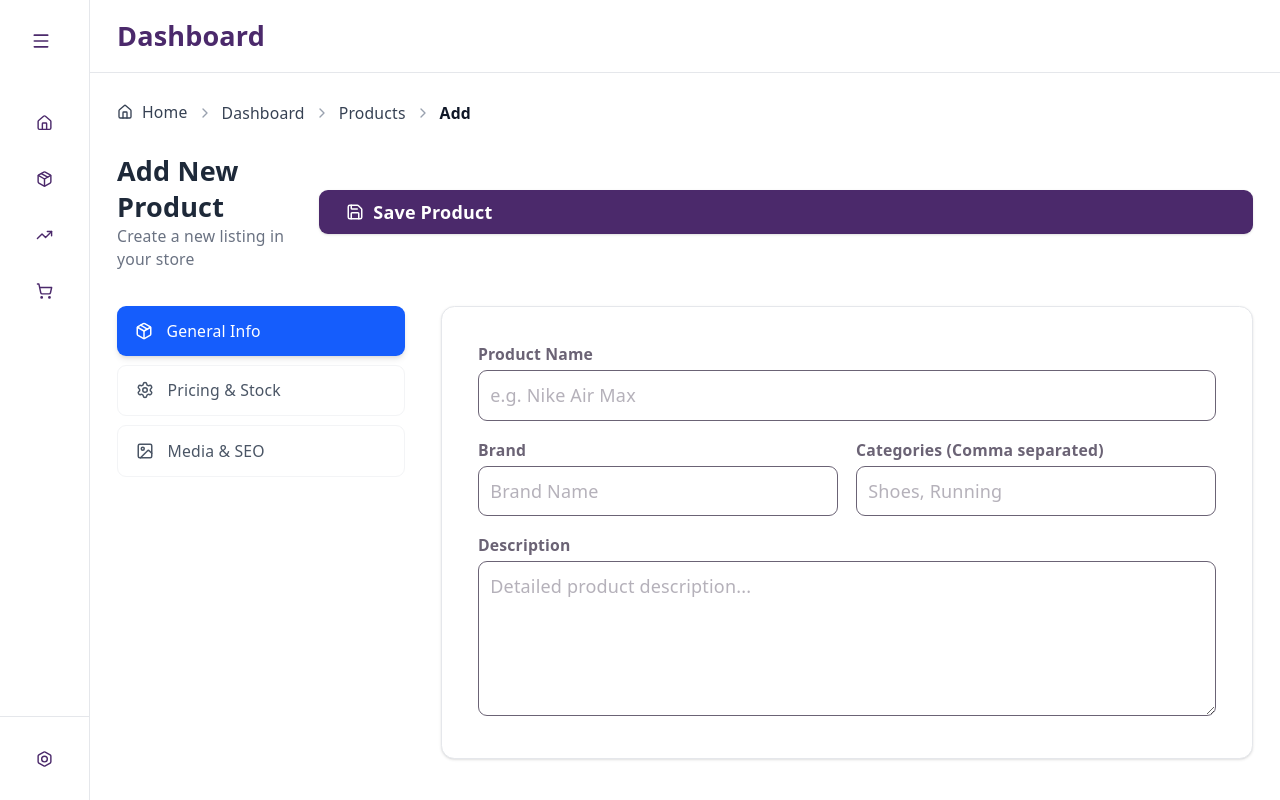
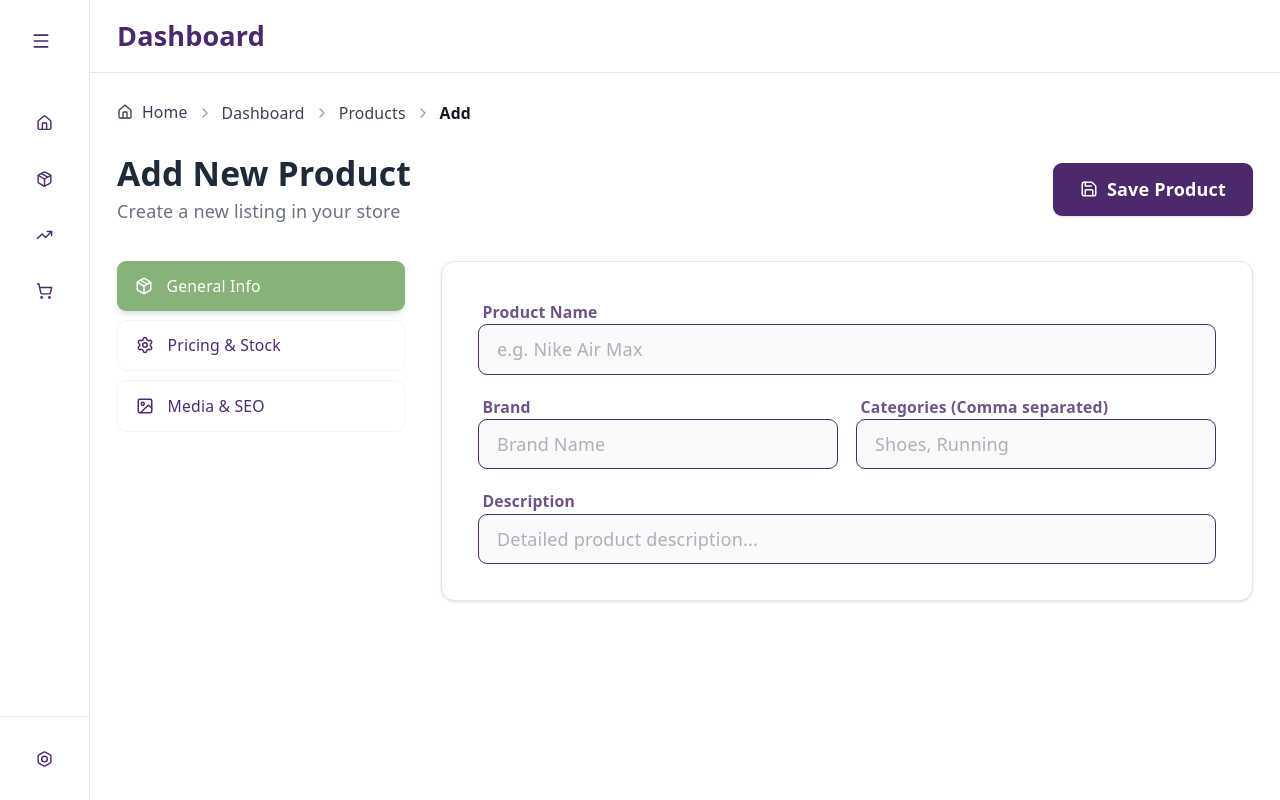
Before and after one commit to kingfaiii/node-express-mongodb, a React (Vite) app in the folder frontend/: page /dashboard/products/add in a window 1280 px wide. Built offline with nearby package versions, Linux system fonts and the light colour scheme; no server answers; sample sign-in values are in the browser's storage.

Commit message:
Tabs for Adding Product

```diff
--- a/frontend/src/components/Fieldtemp.jsx
+++ b/frontend/src/components/Fieldtemp.jsx
@@ -1,9 +1,20 @@
-import { Mail, Lock, User } from 'lucide-react';
+export default function LabelField({
+  label,
+  error,
+  icon: Icon,
+  name,
+  id,
+  ...props
+}) {
+  // Fallback to name if id isn't provided to ensure they stay linked
+  const fieldId = id || name;
 
-export default function LabelField({ label, error, icon: Icon, ...props }) {
   return (
     <div className="space-y-1">
-      <label className="text-sm font-semibold text-primary/80 ml-1">
+      <label
+        htmlFor={fieldId} // Links to the input ID
+        className="text-sm font-semibold text-primary/80 ml-1 cursor-pointer"
+      >
         {label}
       </label>
 
@@ -19,13 +30,18 @@ export default function LabelField({ label, error, icon: Icon, ...props }) {
 
         <input
           {...props}
-          className={`w-full py-2.5 rounded-lg border bg-surface transition-all
+          id={fieldId} // Required for the label 'for' attribute
+          name={name} // Required for browser autofill and form submission
+          className={`w-full py-2.5 rounded-lg border bg-surface transition-all outline-none focus:ring-2
             ${Icon ? 'pl-10 pr-4' : 'px-4'}
-            ${error ? 'border-red-500 focus:ring-red-100' : 'border-primary-light focus:ring-accent/30 focus:border-accent'}`}
+            ${
+              error
+                ? 'border-red-500 focus:ring-red-100'
+                : 'border-primary-light focus:ring-accent/30 focus:border-accent'
+            }`}
         />
       </div>
 
-      {/* THE FEEDBACK: Show the field-specific error */}
       {error && (
         <p className="text-[10px] font-bold text-red-500 ml-1 animate-in fade-in slide-in-from-top-1">
           {error}
--- a/frontend/src/pages/Product/AddProduct.jsx
+++ b/frontend/src/pages/Product/AddProduct.jsx
@@ -3,6 +3,7 @@ import Button from '../../components/Button';
 import { Package, Image as ImageIcon, Settings, Save } from 'lucide-react';
 import GeneralSection from './FormSection/GeneralSection';
 import InventorySection from './FormSection/InventorySection';
+import MediaSection from './FormSection/MediaSection';
 export default function AddProduct() {
   const [activeTab, setActiveTab] = useState('general');
 
@@ -15,14 +16,14 @@ export default function AddProduct() {
   return (
     <div className="max-w-5xl pb-20">
       {/* Header with Breadcrumbs & Action */}
-      <div className="flex justify-between items-center mb-8">
-        <div>
-          <h1 className="text-2xl font-bold text-gray-800">Add New Product</h1>
-          <p className="text-gray-500 text-sm">
+      <div className="flex flex-col md:flex-row md:justify-between md:items-center gap-4 md:gap-8 mb-8">
+        <div className="flex-1">
+          <h1 className="text-2xl md:text-3xl font-bold text-gray-800 mb-1">Add New Product</h1>
+          <p className="text-gray-500 text-sm md:text-base">
             Create a new listing in your store
           </p>
         </div>
-        <Button variant="primary" className="flex items-center gap-2 px-6">
+        <Button variant="primary" className="flex items-center justify-center gap-2 px-6 py-3 w-full md:w-auto">
           <Save size={18} /> Save Product
         </Button>
       </div>
@@ -36,8 +37,8 @@ export default function AddProduct() {
               onClick={() => setActiveTab(tab.id)}
               className={`w-full flex items-center gap-3 px-4 py-3 rounded-lg text-sm font-medium transition-all ${
                 activeTab === tab.id
-                  ? 'bg-blue-600 text-white shadow-md'
-                  : 'bg-white text-gray-600 hover:bg-gray-50 border border-gray-100'
+                  ? 'bg-accent text-white shadow-md'
+                  : 'bg-white text-primary-light hover:bg-gray-50 border border-gray-100'
               }`}
             >
               {tab.icon} {tab.label}
--- a/frontend/src/pages/Product/FormSection/GeneralSection.jsx
+++ b/frontend/src/pages/Product/FormSection/GeneralSection.jsx
@@ -1,41 +1,46 @@
+import LabelField from "../../../components/Fieldtemp";
+
 export default function GeneralSection() {
   return (
     <div className="space-y-4 animate-in fade-in duration-300">
       <div>
-        <label className="block text-sm font-semibold mb-1">Product Name</label>
-        <input
+        <LabelField
+          label="Product Name"
           type="text"
-          className="w-full border rounded-lg p-2.5 focus:ring-2 focus:ring-blue-500 outline-none"
+          name="productName"
+          id="productName"
           placeholder="e.g. Nike Air Max"
         />
       </div>
       <div className="grid grid-cols-2 gap-4">
         <div>
-          <label className="block text-sm font-semibold mb-1">Brand</label>
-          <input
+          <LabelField
+            label="Brand"
             type="text"
-            className="w-full border rounded-lg p-2.5"
+            name="brand"
+            id="brand"
             placeholder="Brand Name"
           />
         </div>
         <div>
-          <label className="block text-sm font-semibold mb-1">
-            Categories (Comma separated)
-          </label>
-          <input
+          <LabelField
+            label="Categories (Comma separated)"
             type="text"
             className="w-full border rounded-lg p-2.5"
             placeholder="Shoes, Running"
+            name="productCategories"
+            id="productCategories"
           />
         </div>
       </div>
       <div>
-        <label className="block text-sm font-semibold mb-1">Description</label>
-        <textarea
-          rows="5"
-          className="w-full border rounded-lg p-2.5"
+        <LabelField
+          label="Description"
+          type="textarea"
+          name="productDescription"
+          id="productDescription"
           placeholder="Detailed product description..."
-        ></textarea>
+        />
       </div>
     </div>
   );
--- a/frontend/src/pages/Product/FormSection/InventorySection.jsx
+++ b/frontend/src/pages/Product/FormSection/InventorySection.jsx
@@ -1,49 +1,34 @@
+import LabelField from '../../../components/Fieldtemp';
+
 export default function InventorySection() {
   return (
     <div className="space-y-4 animate-in fade-in duration-300">
       <div className="grid grid-cols-3 gap-4">
         <div>
-          <label className="block text-sm font-semibold mb-1">Price ($)</label>
-          <input
-            type="number"
-            className="w-full border rounded-lg p-2.5"
+          <LabelField
+            label="Price ($)"
+            name="price"
+            id="price"
             placeholder="0.00"
           />
         </div>
         <div>
-          <label className="block text-sm font-semibold mb-1">Stock</label>
-          <input
+          <LabelField
+            label="Stock"
             type="number"
-            className="w-full border rounded-lg p-2.5"
+            name="inventoryStock"
+            id="inventoryStock"
             placeholder="0"
           />
         </div>
         <div>
-          <label className="block text-sm font-semibold mb-1">SKU</label>
-          <input
+          <LabelField
             type="text"
-            className="w-full border rounded-lg p-2.5"
-            placeholder="NK-12345"
+            placeholder="SKU"
+            label="SKU"
+            name="sku"
+            id="sku"
           />
-        </div>
-      </div>
-      <div className="p-4 bg-gray-50 rounded-lg border border-dashed border-gray-300">
-        <p className="text-xs text-gray-500 mb-2 uppercase font-bold">
-          Options
-        </p>
-        <div className="flex gap-4">
-          <label className="flex items-center gap-2 cursor-pointer">
-            <input type="checkbox" className="w-4 h-4 rounded text-blue-600" />
-            <span className="text-sm">Featured Product</span>
-          </label>
-          <label className="flex items-center gap-2 cursor-pointer">
-            <input
-              type="checkbox"
-              defaultChecked
-              className="w-4 h-4 rounded text-blue-600"
-            />
-            <span className="text-sm">Active Listing</span>
-          </label>
         </div>
       </div>
     </div>
--- a/frontend/src/pages/Product/FormSection/MediaSection.jsx
+++ b/frontend/src/pages/Product/FormSection/MediaSection.jsx
@@ -35,7 +35,7 @@ export default function MediaSection() {
           {/* Example Uploaded Image with Delete Action */}
           <div className="relative aspect-square rounded-lg overflow-hidden border border-gray-100 group">
             <img
-              src="https://via.placeholder.com"
+              src=""
               alt="Gallery"
               className="w-full h-full object-cover"
             />
```
